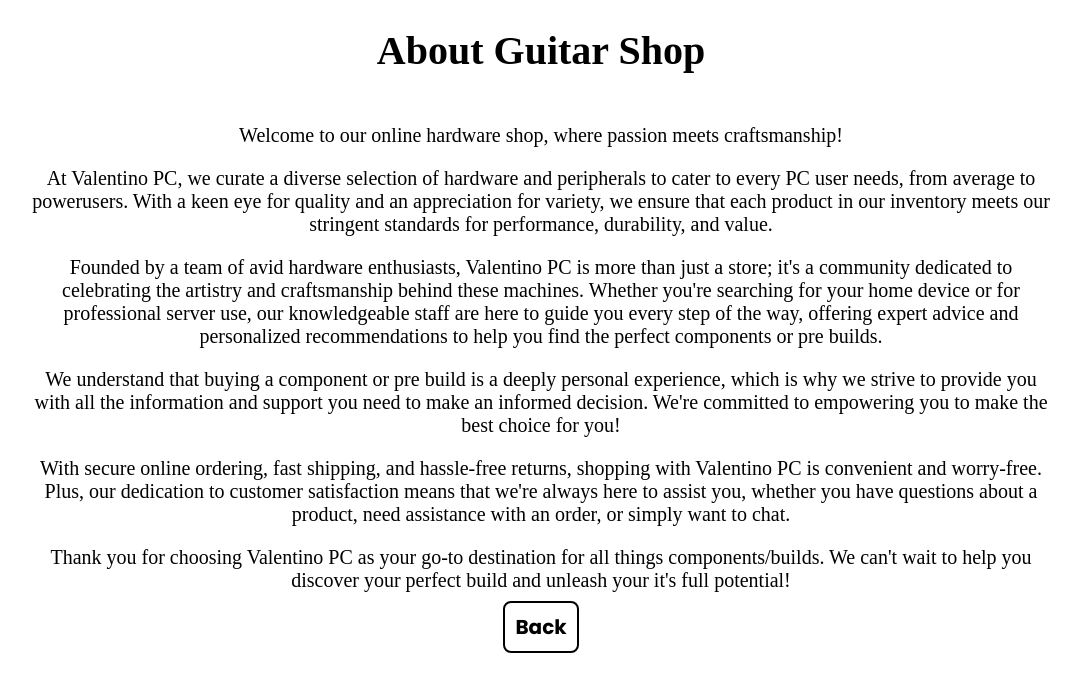
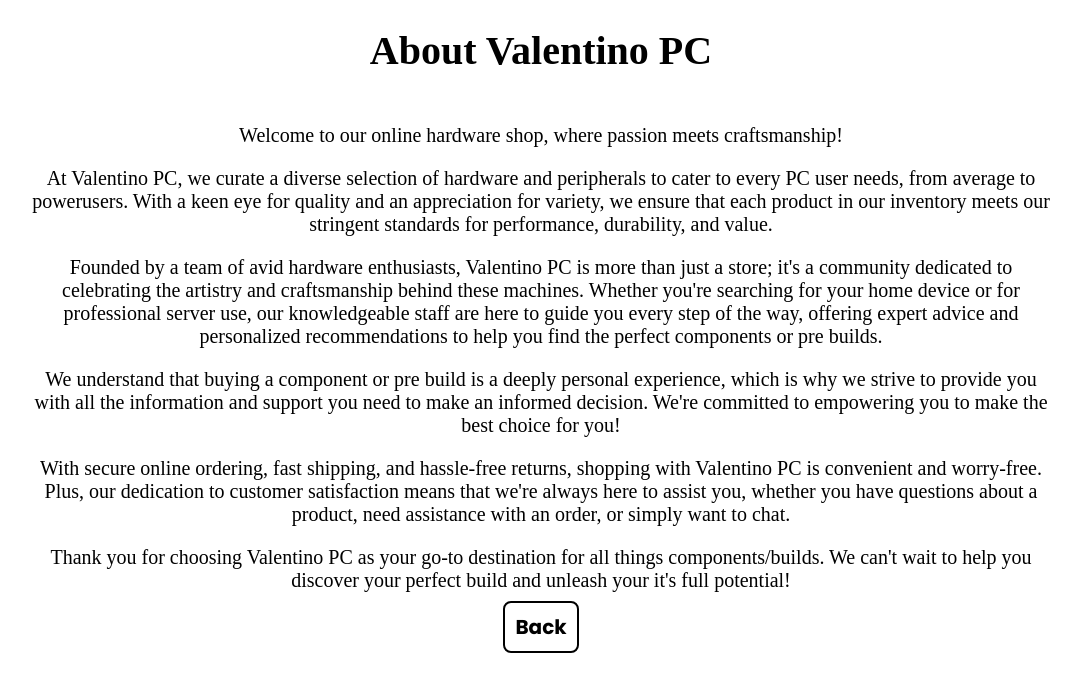
Before and after one commit to djuraskovicc/djuraskovicc.github.io, a plain HTML site: page about.html in a window 1280 px wide. Shown: the whole page, without its empty margins (99-1180 px from the left). Drawn offline with Linux system fonts and the light colour scheme; a web font is replaced by a local one.

Commit message:
Update about.html

```diff
--- a/about.html
+++ b/about.html
@@ -10,7 +10,7 @@
   </head>
   <body>
 
-    <h1>About Guitar Shop</h1>
+    <h1>About Valentino PC</h1>
 
     <div class="scale">
       <p>
```
